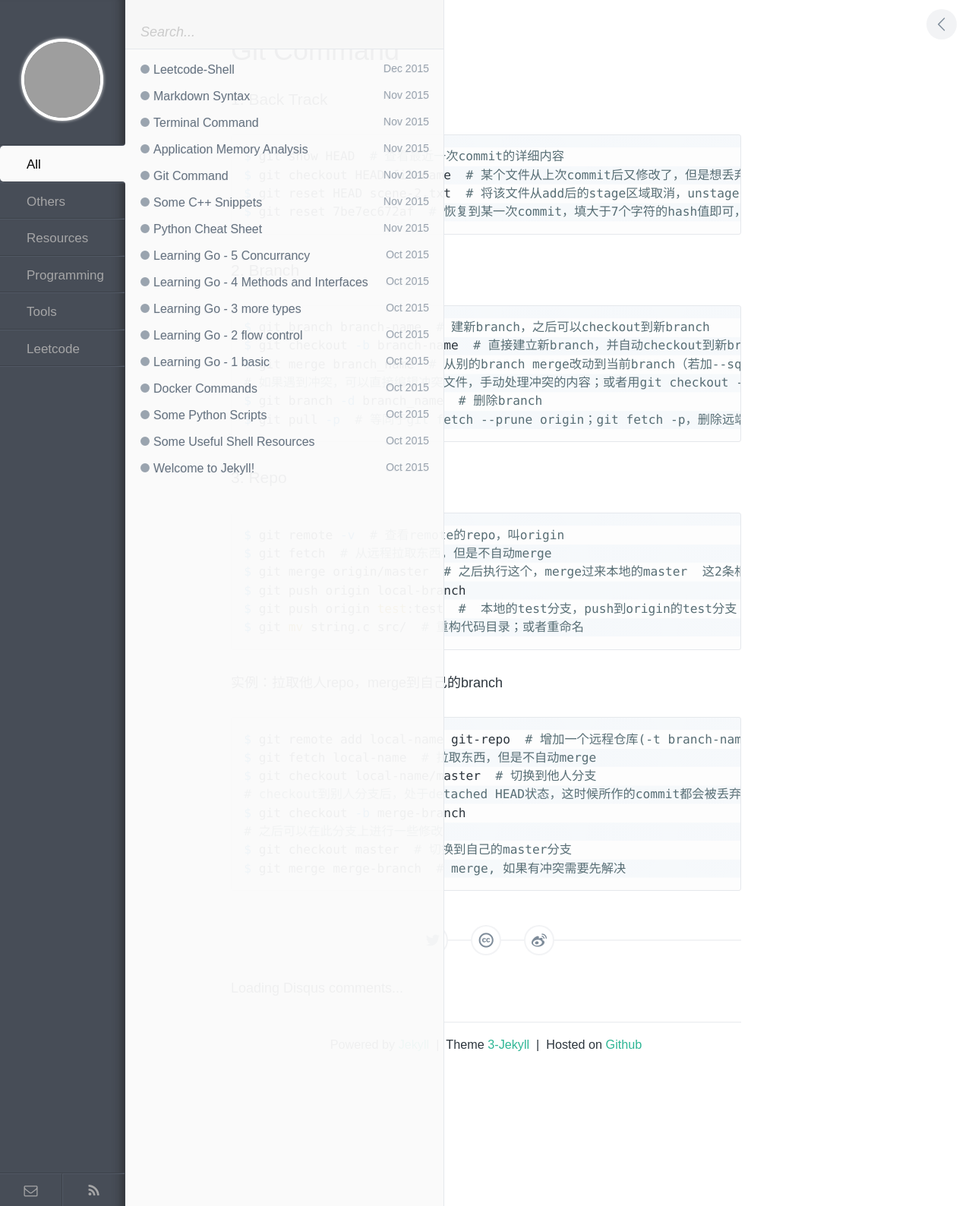
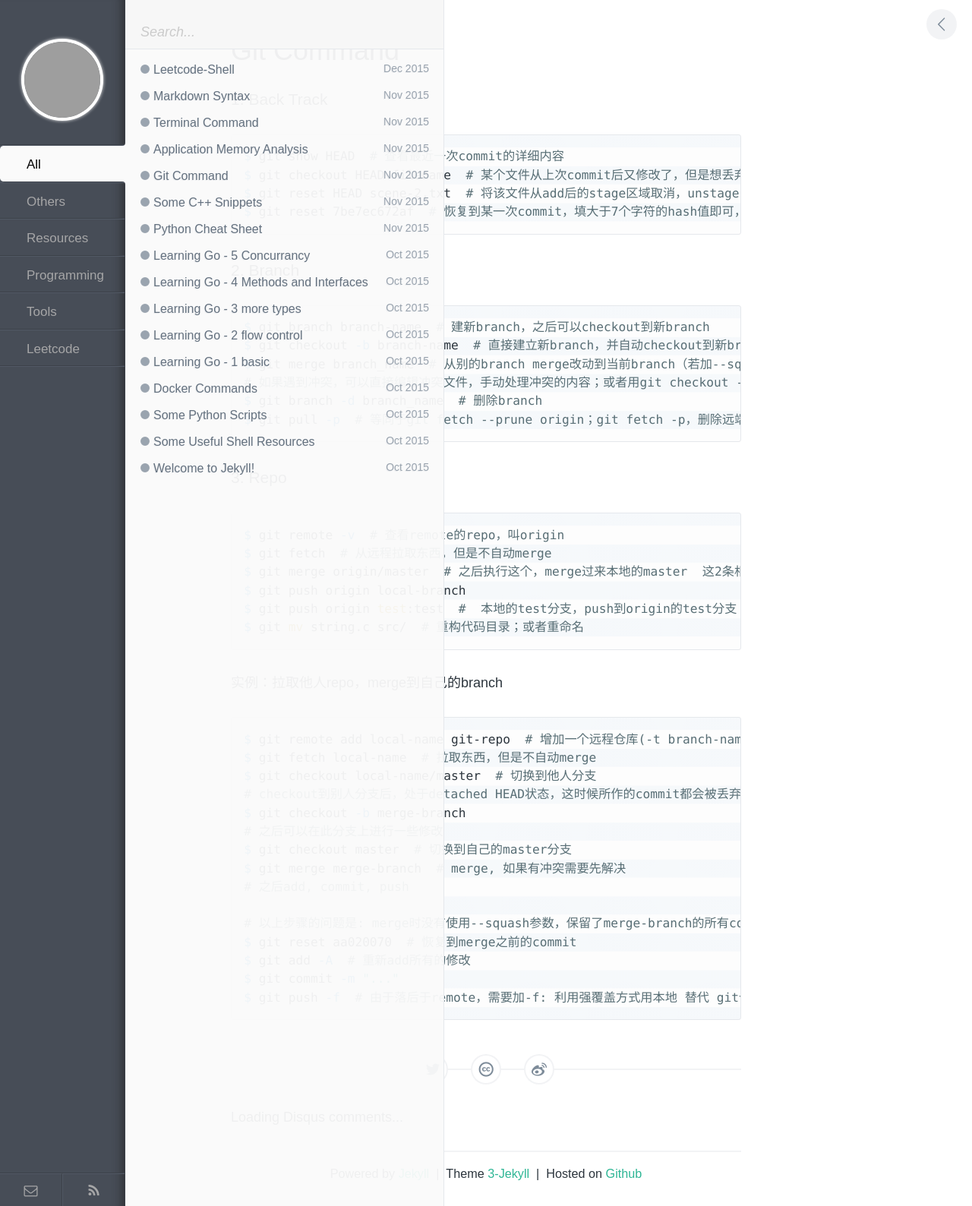
Before and after one commit to wykvictor/wykvictor.github.io, a Jekyll site: the page built from _posts/resources/2015-11-26-Git-Command.md, in a window 1280 px wide. Shown: the whole page at 76% size. Built offline with Jekyll 4.4.1, drawn with Linux system fonts in a browser that asks for light colours; comment, search, counter and statistics services are not loaded; grey boxes are pictures that could not be loaded.

Commit message:
add an example of git usage

```diff
--- a/_posts/resources/2015-11-26-Git-Command.md
+++ b/_posts/resources/2015-11-26-Git-Command.md
@@ -43,4 +43,11 @@ $ git checkout -b merge-branch
 # 之后可以在此分支上进行一些修改
 $ git checkout master  # 切换到自己的master分支
 $ git merge merge-branch  # merge, 如果有冲突需要先解决
+# 之后add, commit, push
+
+# 以上步骤的问题是: merge时没有使用--squash参数，保留了merge-branch的所有commit历史，修改：
+$ git reset aa020070  # 恢复到merge之前的commit
+$ git add -A  # 重新add所有的修改
+$ git commit -m "..."
+$ git push -f  # 由于落后于remote，需要加-f: 利用强覆盖方式用本地 替代 git仓库的内容
 {% endhighlight %}
```
